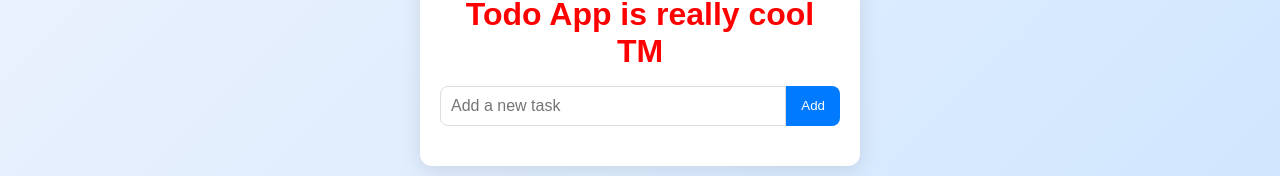
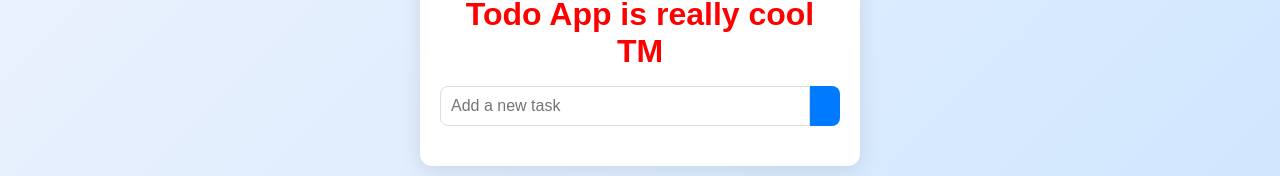
Before and after one commit to Thomas124M/moudle210-todo-TM, a plain HTML site: page src/frontend/index.html in a window 1280 px wide. Shown: the part 340-516 px from the top of the page. Drawn offline with nearby package versions, Linux system fonts and the light colour scheme; no server answers.

Commit message:
changement du bouton

```diff
--- a/src/frontend/index.html
+++ b/src/frontend/index.html
@@ -13,7 +13,7 @@
     <h1>Todo App is really cool TM</h1>
     <form id="todo-form">
       <input type="text" id="todo-input" placeholder="Add a new task" required>
-      <button type="submit">Add</button>
+      <button type="submit">
     </form>
     <ul id="todo-list"></ul>
   </div>
```
